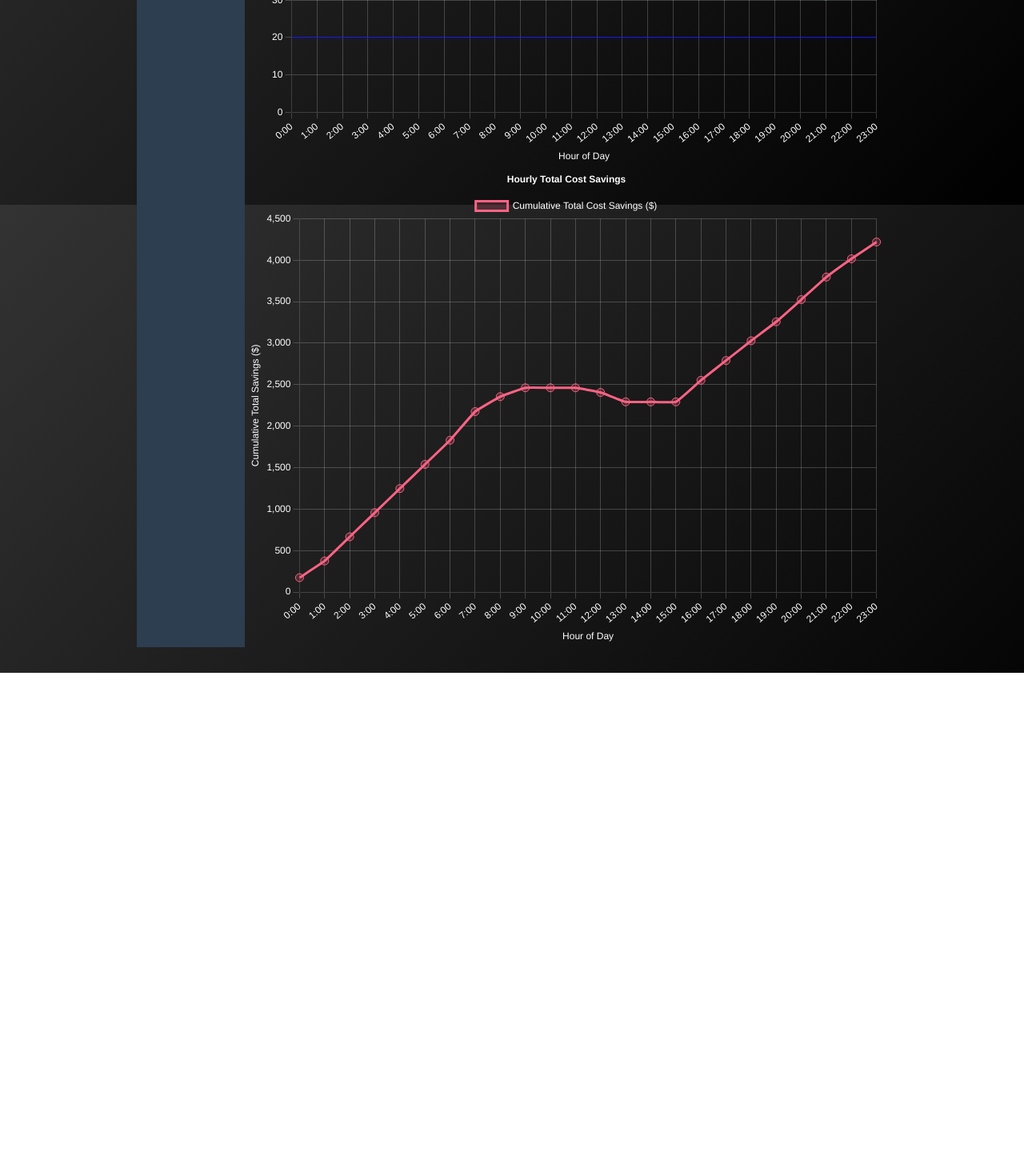
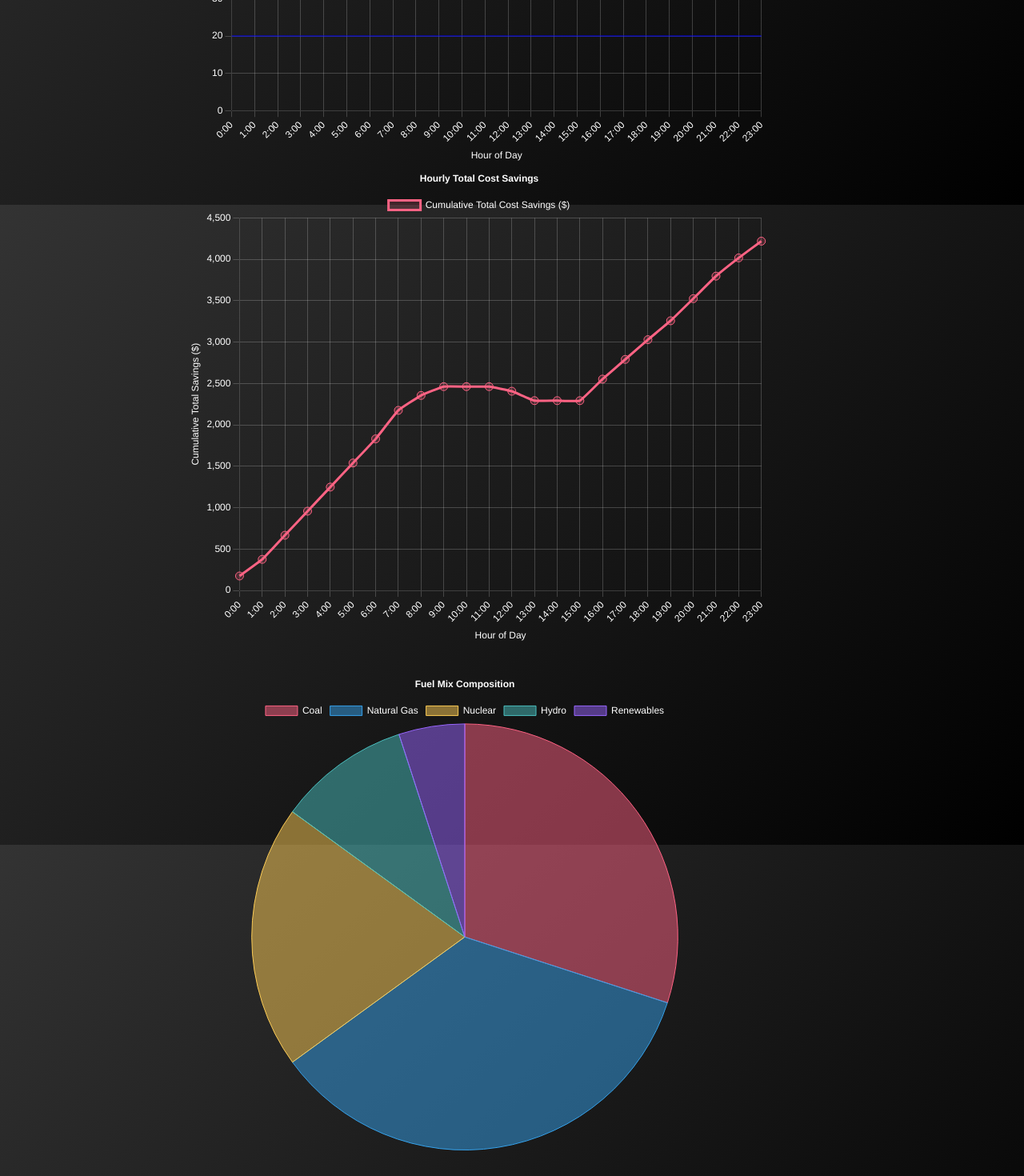
Before and after one commit to sethmorton/CalorNova, a SvelteKit app in the folder frontend/: page /analysis in a window 1280 px wide. Shown: the part 544-2014 px from the top of the page at 80% size. Before the commit the page ends 1385 px from the top, so only its background shows below. Built offline with nearby package versions, Linux system fonts and the light colour scheme.

Commit message:
push latest frontend changes to add pie chart

```diff
--- a/frontend/src/components/ChartComponent.svelte
+++ b/frontend/src/components/ChartComponent.svelte
@@ -12,6 +12,50 @@
   let chartCanvas1: HTMLCanvasElement;
   let chartInstance;
   let chartInstance1;
+
+  export let data = {
+        labels: ["Coal", "Natural Gas", "Nuclear", "Hydro", "Renewables"],
+        datasets: [
+            {
+                data: [30, 35, 20, 10, 5], // Example percentages
+                backgroundColor: [
+                    "rgba(255, 99, 132, 0.5)", // Coal - red
+                    "rgba(54, 162, 235, 0.5)", // Natural Gas - blue
+                    "rgba(255, 206, 86, 0.5)", // Nuclear - yellow
+                    "rgba(75, 192, 192, 0.5)", // Hydro - green
+                    "rgba(153, 102, 255, 0.5)", // Renewables - purple
+                ],
+                borderColor: [
+                    "rgba(255, 99, 132, 1)", // Coal - red
+                    "rgba(54, 162, 235, 1)", // Natural Gas - blue
+                    "rgba(255, 206, 86, 1)", // Nuclear - yellow
+                    "rgba(75, 192, 192, 1)", // Hydro - green
+                    "rgba(153, 102, 255, 1)", // Renewables - purple
+                ],
+                borderWidth: 1,
+            },
+        ],
+    };
+
+    export let options = {
+        responsive: true,
+        plugins: {
+            legend: {
+                position: "top",
+                labels: {
+                    color: "white", // White text for legend
+                },
+            },
+            title: {
+                display: true,
+                text: "Fuel Mix Composition",
+                color: "white", // White text for title
+            },
+        },
+    };
+
+    let canvas;
+    let chart2;
 
   const chartData = {
     labels: hourlyData.map((d) => d.hour),
@@ -238,6 +282,16 @@
         data: chartData1,
         options: chartOptions1,
       });
+
+      chart2 = new Chart(canvas, {
+            type: "pie",
+            data,
+            options,
+        });
+
+        return () => {
+            chart2.destroy();
+        };
     }
   }
 
@@ -246,10 +300,17 @@
     createCharts();
   });
 
+  $: if (chart2) {
+        chart2.data = data;
+        chart2.options = options;
+        chart2.update();
+    }
+
   // Destroy charts when component is destroyed
   onDestroy(() => {
     if (chartInstance) chartInstance.destroy();
     if (chartInstance1) chartInstance1.destroy();
+    if (chart2) chart2.destroy();
   });
 </script>
 
@@ -263,15 +324,26 @@
   <div class="chart-container">
     <canvas bind:this={chartCanvas1}></canvas>
   </div>
+  <div class="mx-3 px-3 my-6 py-6 chart-container-1">
+    <canvas bind:this={canvas}></canvas>
+
+  </div>
 </div>
 
 <style>
   .chart-container {
     height: 600px;
-    width: 100%;
+    width: 90%;
+  }
+
+  .chart-container-1 {
+    height: 600px;
+    width: 90%;
+    margin-left: 3rem;
+    margin-top: 2rem;
   }
 
   .parent-container {
-    width: 50rem;
+    width: 50.9rem;
   }
 </style>
--- a/frontend/src/components/PieChart.svelte
+++ b/frontend/src/components/PieChart.svelte
@@ -1,52 +1,14 @@
-<script>
+<!-- <script>
     import Chart from "chart.js/auto";
     import { onMount } from "svelte";
 
-    export let data = {
-        labels: [],
-        datasets: [
-            {
-                data: [],
-                backgroundColor: [],
-                borderColor: [],
-                borderWidth: 1,
-            },
-        ],
-    };
+    // Example fuel mix data
 
-    export let options = {
-        responsive: true,
-        plugins: {
-            legend: {
-                position: "top",
-            },
-            title: {
-                display: true,
-                text: "Pie Chart",
-            },
-        },
-    };
-
-    let canvas;
-    let chart;
 
     onMount(() => {
-        chart = new Chart(canvas, {
-            type: "pie",
-            data,
-            options,
-        });
 
-        return () => {
-            chart.destroy();
-        };
     });
 
-    $: if (chart) {
-        chart.data = data;
-        chart.options = options;
-        chart.update();
-    }
 </script>
 
 <div class="chart-container">
@@ -55,9 +17,11 @@
 
 <style>
     .chart-container {
-        position: relative;
-        margin: auto;
+        /* position: relative; */
         height: 80vh;
-        width: 80vw;
+        width: 1rem;
     }
-</style>
+    canvas {
+        background-color: #2c3e50; /* Dark background for the canvas */
+    }
+</style> -->
--- a/frontend/src/routes/analysis/+page.svelte
+++ b/frontend/src/routes/analysis/+page.svelte
@@ -47,10 +47,13 @@
   }
 
   .sidebar {
-    width: 100%;
+    width: 15rem;
     background-color: #2c3e50;
     color: white;
-    padding: 20px;
+    padding: 1rem;
+    position: fixed;
+    transform: translateX(-110%);
+    height: 15rem;
   }
 
   .sidebar h3 {
@@ -79,20 +82,9 @@
     background-color: #1abc9c;
   }
 
-  .dashboard {
+  /* .dashboard {
     flex: 1;
-    padding: 0.1rem;
-    width: 100%;
-  }
-
-  h2 {
-    font-size: 28px;
-    margin-bottom: 20px;
-    text-align: center;
-  }
-
-  .chart-container {
-    height: 600px;
-    width: 100%;
-  }
+    padding: 20px;
+    margin-left: 250px;
+  } */
 </style>
--- a/frontend/src/routes/analysis/Report.svelte
+++ b/frontend/src/routes/analysis/Report.svelte
@@ -63,8 +63,8 @@
         {#each data.hourlyResults as result}
           <tr>
             <td>{result.hour}</td>
-            <td>{(result.renewableShare * 100)}%</td>
-            <td>${result.lmp}</td>
+            <td>{result.renewableScore}%</td>
+            <td>${result.normalizedCost}</td>
             <td>{result.combinedScore}</td>
             <td>{result.recommendation}</td>
           </tr>
@@ -79,8 +79,9 @@
     padding: 0.5rem;
     background-color: #f9f9f9;
     border-radius: 8px;
-    max-width: 100%;
-    margin: 0 auto;
+    /* max-width: 100%; */
+    width: 100%;
+    /* margin: 0 auto; */
   }
 
   h1, h2 {
@@ -96,7 +97,7 @@
   table {
     width: 100%;
     border-collapse: collapse;
-    margin-top: 1rem;
+    margin-top: 2rem;
   }
 
   table, th, td {
```
